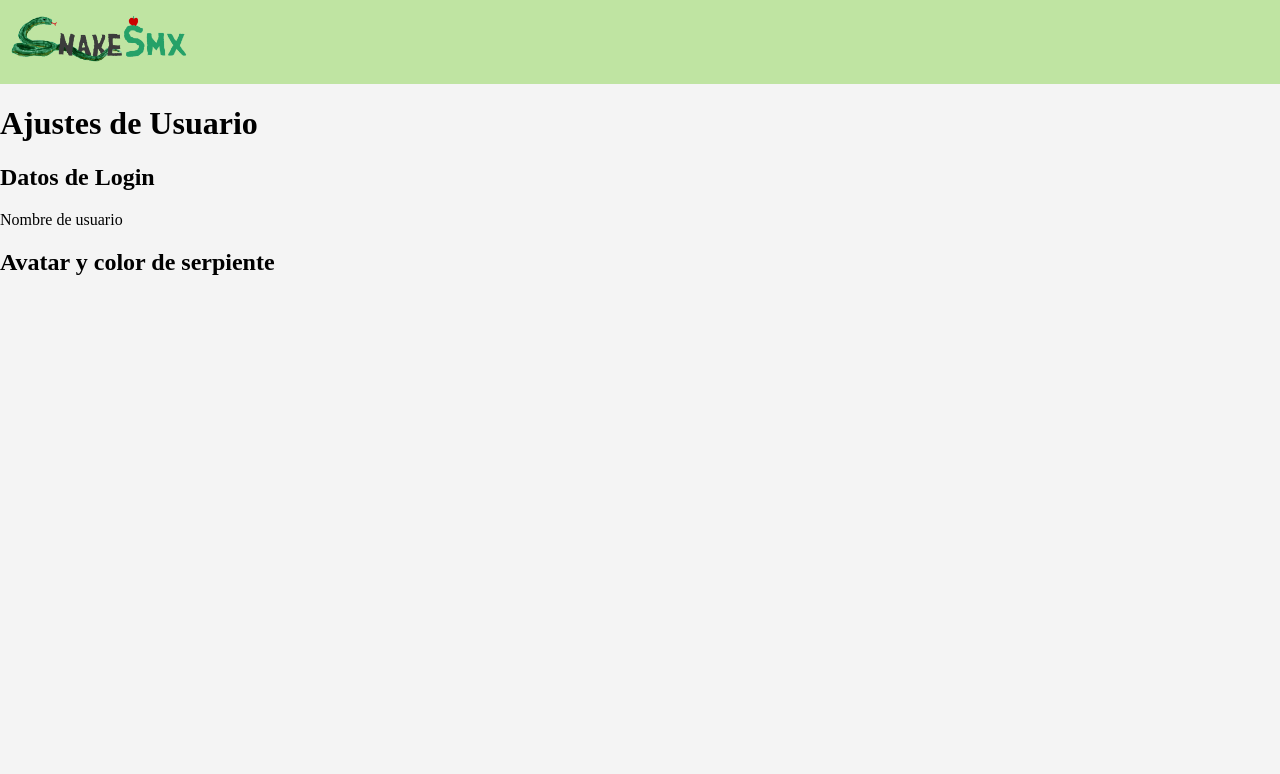
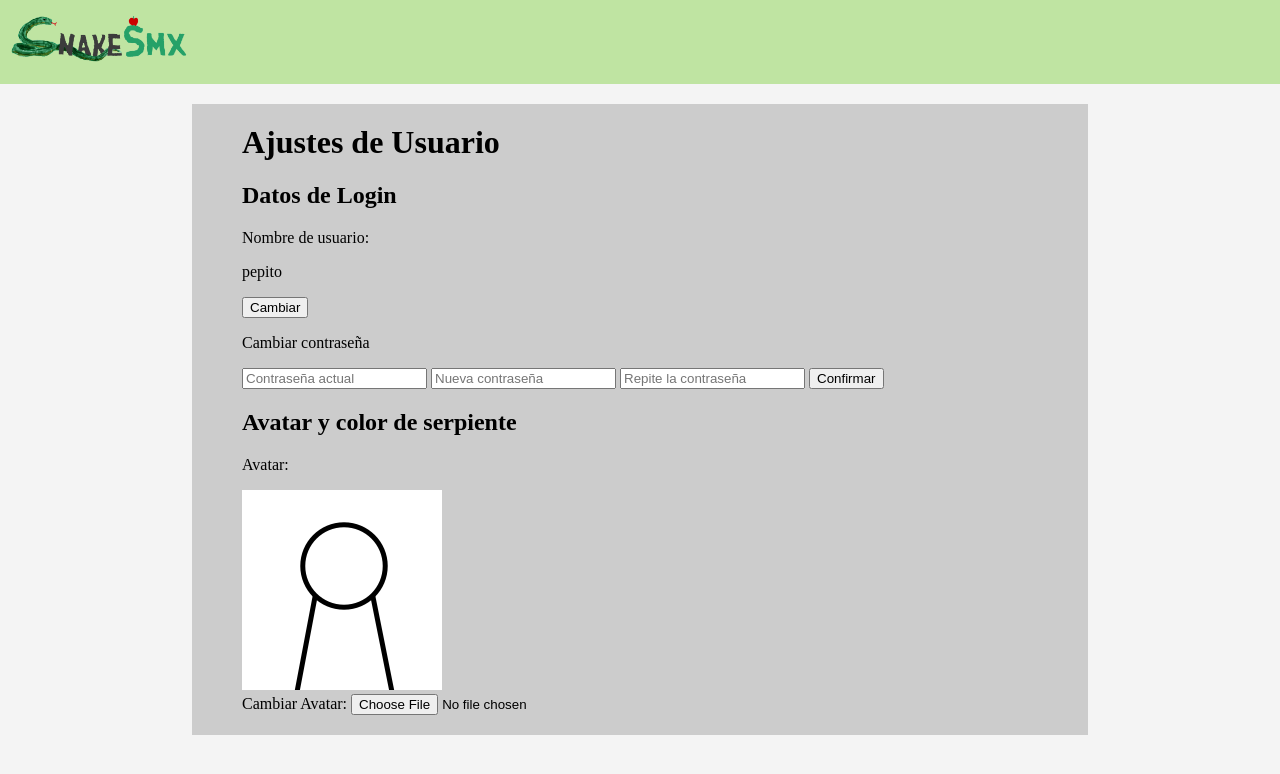
Before and after one commit to also1737/SnakeSMX, a PHP site: page /userconfig.html in a window 1280 px wide. Shown: the top 774 px of the page. Run offline with PHP 8.4, Linux system fonts and the light colour scheme.

Commit message:
Acabado código HTML base de ajustes de usuario

```diff
--- a/css/cssglobal.css
+++ b/css/cssglobal.css
@@ -7,6 +7,7 @@ nav {
     background-color: #BFE4A2;
     padding: 0px;
     margin: 0px;
+    margin-bottom: 20px;
 }
 
 #logo {
--- /dev/null
+++ b/css/cssuserconfig.css
@@ -0,0 +1,11 @@
+main {
+    background-color: #ccc;
+    box-sizing: border-box;
+    width: 70%;
+    margin: auto;
+    padding: 20px 50px;
+}
+
+h1 {
+    margin-top: 0%;
+}
--- a/userconfig.html
+++ b/userconfig.html
@@ -1,6 +1,7 @@
 <!DOCTYPE html>
 <html lang="es">
     <head>
+        <link rel="stylesheet" type="text/css" href="css/cssuserconfig.css">
         <link rel="stylesheet" type="text/css" href="css/cssglobal.css">
         <title>Ajustes de usuario - SnakeSMX</title>
     </head>
@@ -12,8 +13,23 @@
         <main>
             <h1>Ajustes de Usuario</h1>
             <h2>Datos de Login</h2>
-            <p>Nombre de usuario</p>
+                <p>Nombre de usuario:</p>
+                <p>pepito</p>
+                <button>Cambiar</button>
+                <p>Cambiar contraseña</p>
+                <form method="POST">
+                    <input type="password" name="old_passwd" placeholder="Contraseña actual">
+                    <input type="password" name="new_passwd" placeholder="Nueva contraseña">
+                    <input type="password" new="repeat_passwd" placeholder="Repite la contraseña">
+                    <button type="submit">Confirmar</button>
+                </form>
             <h2>Avatar y color de serpiente</h2>
+            <p>Avatar:</p>
+            <img src="img/fotoperfil.png" alt="Foto de perfil" >
+            <form>
+                <label for="FotoPerfil">Cambiar Avatar:</label>
+                <input type="file" id="FotoPerfil" name="FotoPerfil" >
+            </form>
         </main>
     </body>
 </html>
```
Also changed, not shown: img/fotoperfil.png (added).
